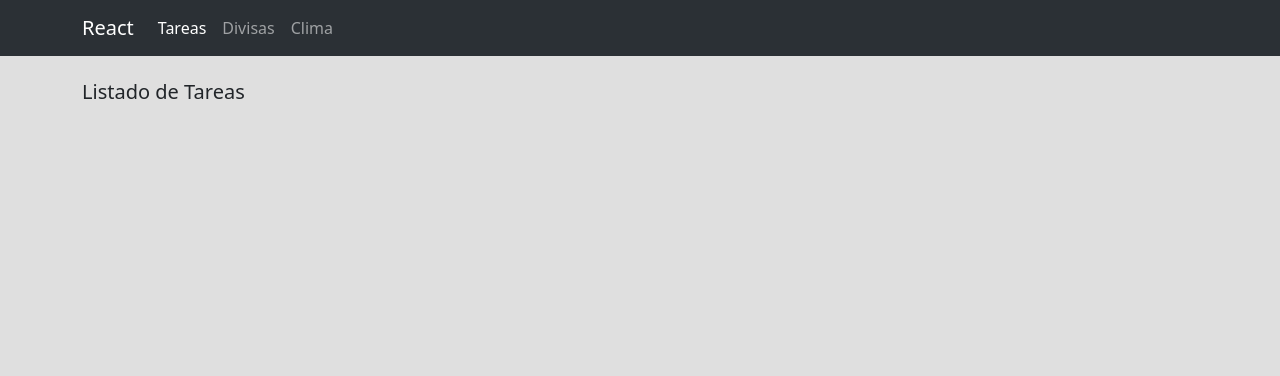
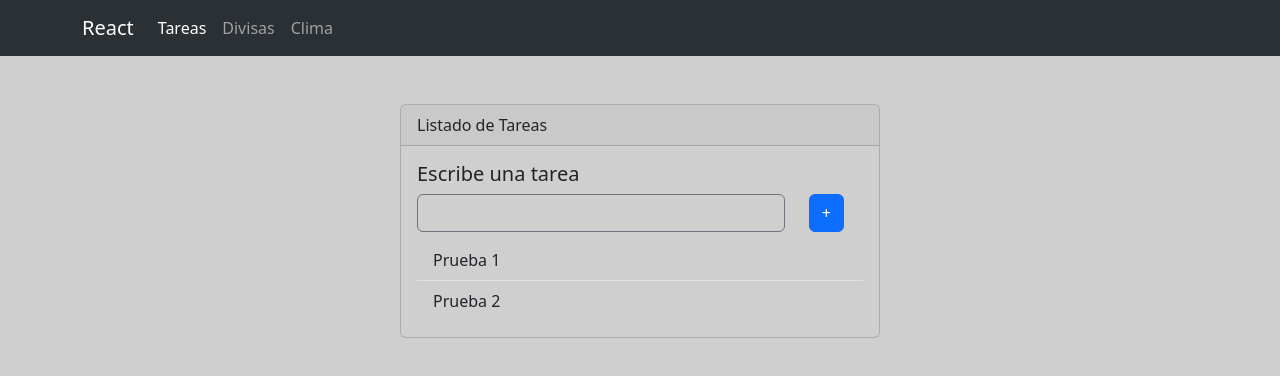
Before and after one commit to Oscar-RNS/react, a React (Create React App) app: page /tarea in a window 1280 px wide. Shown: the top 376 px of the page. Built offline with nearby package versions, Linux system fonts and the light colour scheme.

Commit message:
Simulación agregar tarea dentro de un arreglo

```diff
--- a/package.json
+++ b/package.json
@@ -23,7 +23,7 @@
     "web-vitals": "^2.1.4"
   },
   "scripts": {
-    "start": "react-scripts start",
+    "start": "set \"BROWSER=none\" && start chrome http://localhost:3000 && react-scripts start",
     "build": "react-scripts build",
     "test": "react-scripts test",
     "eject": "react-scripts eject"
--- a/src/components/proyectos/app-tareas/InputTaskForm.tsx
+++ b/src/components/proyectos/app-tareas/InputTaskForm.tsx
@@ -1,10 +1,40 @@
-import React from 'react'
+import React, { useState } from 'react';
+import { Row, Col, Button } from 'react-bootstrap';
+import Form from 'react-bootstrap/Form';
 
-function InputForm() {
+function InputForm({tasks, addTask} : any) {
+
+  const [inputTask, inputNameTask] = useState('');
+
+  const handleAddTask = (e: React.ChangeEvent<HTMLInputElement>) => {
+    inputNameTask(e.target.value)
+  }
+
+  const registerTask = (e: React.FormEvent)  => {
+    e.preventDefault();
+    addTask(
+      [
+        ...tasks,
+        {
+          id : 3,
+          name : inputTask
+        }
+      ]
+   )
+  }
+
   return (
-    <div>
-
-    </div>
+    <>
+     <Form action="" onSubmit={registerTask}>
+      <Row>
+        <Col xs={10}>
+         <h5>Escribe una tarea</h5>
+         <Form.Control type="text" value={inputTask} onChange={handleAddTask} className='border-secondary' />
+        </Col>
+        <Col xs={2} className='mt-2'><Button className='mt-4 position-absolute' type='submit'>+</Button></Col>
+      </Row>
+     </Form>
+    </>
   )
 }
 
--- a/src/components/proyectos/app-tareas/ListTaskForm.tsx
+++ b/src/components/proyectos/app-tareas/ListTaskForm.tsx
@@ -1,11 +1,15 @@
-import React from 'react'
+import { ListGroup } from "react-bootstrap"
 
-function ListForm() {
+function ListTaskForm(props: any) {
   return (
-    <div>
-
-    </div>
+    <>
+      {
+        props.tasks.map((task : any) => (
+          <ListGroup.Item key={task.id}>{task.name}</ListGroup.Item>
+        ))
+      }
+    </>
   )
 }
 
-export default ListForm
+export default ListTaskForm
--- a/src/components/proyectos/app-tareas/Task.tsx
+++ b/src/components/proyectos/app-tareas/Task.tsx
@@ -1,10 +1,8 @@
-import { Container } from "react-bootstrap"
+import TaskForm from "./TaskForm"
 
 function Task() {
   return (
-    <div className="pt-4">
-      <h5>Listado de Tareas</h5>
-    </div>
+      <TaskForm/>
   )
 }
 
--- a/src/components/proyectos/app-tareas/TaskForm.tsx
+++ b/src/components/proyectos/app-tareas/TaskForm.tsx
@@ -1,10 +1,38 @@
-import React from 'react'
+import { Card, ListGroup } from 'react-bootstrap'
+import InputForm from './InputTaskForm'
+import ListTaskForm from './ListTaskForm'
+import { useState } from 'react'
 
 function TaskForm() {
+
+  const [tasks, addTask] = useState(
+      [
+      {
+        id : 1,
+        name: 'Prueba 1'
+      },
+      {
+        id : 2,
+        name: 'Prueba 2'
+      }
+    ]
+  );
+
+
+  console.log(tasks);
+
   return (
-    <div>
-
-    </div>
+    <div className="d-flex flex-column flex-md-row p-4 gap-4 py-md-5 align-items-center justify-content-center">
+      <Card style={{width: '30rem'}}>
+      <Card.Header>Listado de Tareas</Card.Header>
+      <Card.Body>
+         <InputForm tasks={tasks} addTask={addTask}/>
+         <ListGroup variant="flush" className='mt-2'>
+           <ListTaskForm tasks={tasks} />
+         </ListGroup>
+      </Card.Body>
+     </Card>
+     </div>
   )
 }
 
--- a/src/custom.scss
+++ b/src/custom.scss
@@ -1,3 +1,3 @@
-$body-bg: #dfdfdf;
+$body-bg: #cfcfcf;
 
 @import '~bootstrap/scss/bootstrap.scss';
```
